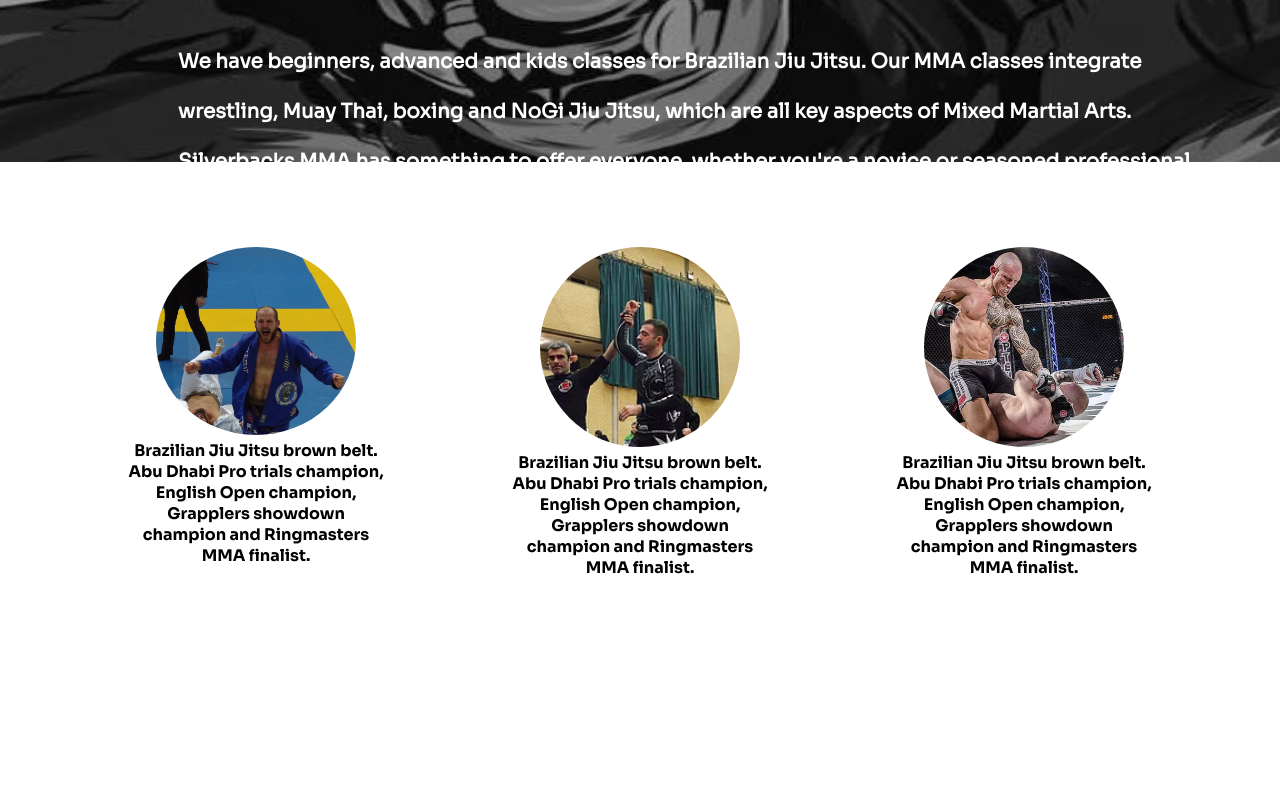
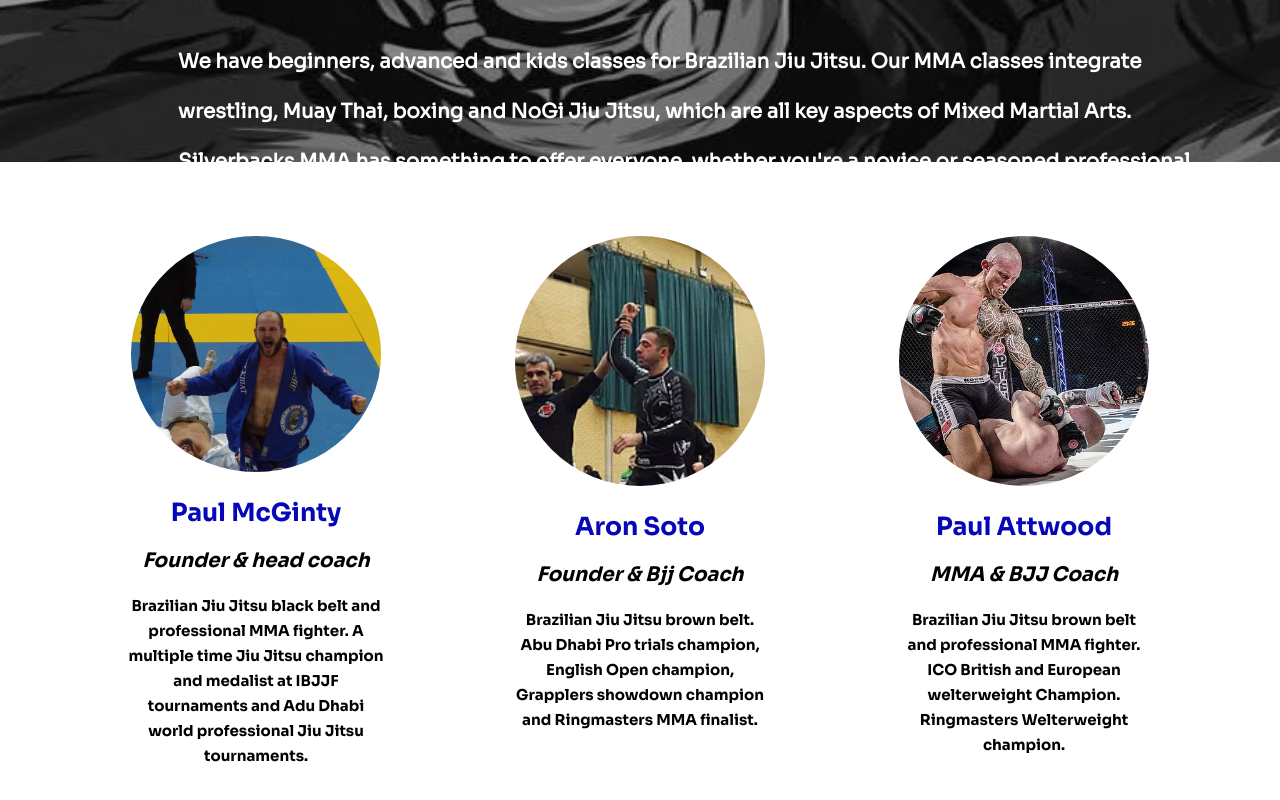
Before and after one commit to Petemc121/silverbacks-mma, a React (Create React App) app: page /about in a window 1280 px wide. Shown: the part 638-1438 px from the top of the page. Before the commit the page ends 1300 px from the top, so only its background shows below. Built offline with nearby package versions, Linux system fonts and the light colour scheme.

Commit message:
finished styling and added animation for instructor bios

```diff
--- a/src/App.css
+++ b/src/App.css
@@ -310,7 +310,7 @@ p {
 }
 
 #instructorListContainer {
-  height: 500px;
+  height: 700px;
   width: 100vw;
   display: flex;
   justify-content: center;
@@ -325,17 +325,42 @@ p {
 .instructorBio {
   width: 20%;
   text-align: center;
+  opacity: 0%;
+  transition: opacity 3s;
+}
+
+.instructorText {
+  margin: 20px 0px;
+}
+
+.instructorName {
+  font-size: 25px;
+  color: rgb(7, 7, 184);
+}
+
+.instructorTitle {
+  font-size: 20px;
+  font-weight: normal;
+  font-style: italic;
+}
+
+.bioDescription {
+  font-size: 15px;
+  line-height: 25px;
 }
 
 .bioImage {
   border-radius: 50%;
-  width: 200px;
+  width: 250px;
   height: auto;
 }
 
 @media (max-width: 950px) {
   .navigations {
     display: none;
+  }
+  .bioImage {
+    width: 200px;
   }
   #slider {
     height: 50vh;
@@ -532,4 +557,8 @@ p {
   .gorillaDescription-animation {
     animation: slideright 1s forwards;
   }
+
+  .instructorBio-animation {
+    opacity: 100%;
+  }
 }
--- /dev/null
+++ b/src/components/InstructorBio.tsx
@@ -0,0 +1,32 @@
+import React from "react";
+import { useInView } from "react-intersection-observer";
+
+interface instructorBioInput {
+  instructorBio: {
+    id: number;
+    image: string;
+    name: string;
+    title: string;
+    text: string;
+  };
+}
+
+export default function InstructorBio({ instructorBio }: instructorBioInput) {
+  const { ref, inView } = useInView();
+
+  return (
+    <div
+      ref={ref}
+      className={
+        +inView ? "instructorBio instructorBio-animation" : "instructorBio"
+      }
+    >
+      <img alt="Paul" className="bioImage" src={instructorBio.image}></img>
+      <div className="instructorText instructorName">{instructorBio.name}</div>
+      <div className="instructorText instructorTitle">
+        {instructorBio.title}
+      </div>
+      <div className="instructorText bioDescription">{instructorBio.text}</div>
+    </div>
+  );
+}
--- /dev/null
+++ b/src/components/InstructorBios.tsx
@@ -0,0 +1,24 @@
+import React from "react";
+import InstructorBio from "./InstructorBio";
+
+interface instructorBiosInput {
+  instructorBios: {
+    id: number;
+    image: string;
+    name: string;
+    title: string;
+    text: string;
+  }[];
+}
+
+export default function InstructorBios({
+  instructorBios,
+}: instructorBiosInput) {
+  return (
+    <>
+      {instructorBios.map((instructorBio) => {
+        return <InstructorBio instructorBio={instructorBio} />;
+      })}
+    </>
+  );
+}
--- a/src/pages/About.tsx
+++ b/src/pages/About.tsx
@@ -2,6 +2,7 @@ import React from "react";
 import Header from "../components/Header";
 import Gorilla from "../images/gorilla.png";
 import HeroImage from "../components/HeroImage";
+import InstructorBios from "../components/InstructorBios";
 import Aron from "../images/Aron.png";
 import Paul from "../images/paul.png";
 import GandP from "../images/GandP.png";
@@ -25,6 +26,32 @@ We have beginners, advanced and kids classes for Brazilian Jiu Jitsu. Our MMA cl
     imageContainerContent: "center",
   };
 
+  const instructorBios = [
+    {
+      id: 1,
+      image: Paul,
+      name: "Paul McGinty",
+      title: "Founder & head coach",
+      text: `Brazilian Jiu Jitsu black belt and professional MMA fighter. A multiple time Jiu Jitsu champion and medalist at IBJJF tournaments and Adu Dhabi world professional Jiu Jitsu tournaments.`,
+    },
+    {
+      id: 2,
+      image: Aron,
+      name: "Aron Soto",
+      title: "Founder & Bjj Coach",
+      text: `Brazilian Jiu Jitsu brown belt. Abu Dhabi Pro trials champion,
+        English Open champion, Grapplers showdown champion and Ringmasters
+        MMA finalist.`,
+    },
+    {
+      id: 3,
+      image: GandP,
+      name: "Paul Attwood",
+      title: "MMA & BJJ Coach",
+      text: `Brazilian Jiu Jitsu brown belt and professional MMA fighter. ICO  British and European welterweight Champion. Ringmasters Welterweight champion.`,
+    },
+  ];
+
   return (
     <div className="App">
       <div id="aboutHeaderSliderContainer">
@@ -35,30 +62,7 @@ We have beginners, advanced and kids classes for Brazilian Jiu Jitsu. Our MMA cl
       </div>
       <div id="instructorListContainer">
         <div className="instructorBios">
-          <div className="instructorBio">
-            <img alt="Paul" className="bioImage" src={Paul}></img>
-            <div className="bioDescription">
-              Brazilian Jiu Jitsu brown belt. Abu Dhabi Pro trials champion,
-              English Open champion, Grapplers showdown champion and Ringmasters
-              MMA finalist.
-            </div>
-          </div>
-          <div className="instructorBio">
-            <img alt="Aron" className="bioImage" src={Aron}></img>
-            <div className="bioDescription">
-              Brazilian Jiu Jitsu brown belt. Abu Dhabi Pro trials champion,
-              English Open champion, Grapplers showdown champion and Ringmasters
-              MMA finalist.
-            </div>
-          </div>
-          <div className="instructorBio">
-            <img alt="GandP" className="bioImage" src={GandP}></img>
-            <div className="bioDescription">
-              Brazilian Jiu Jitsu brown belt. Abu Dhabi Pro trials champion,
-              English Open champion, Grapplers showdown champion and Ringmasters
-              MMA finalist.
-            </div>
-          </div>
+          <InstructorBios instructorBios={instructorBios} />
         </div>
       </div>
     </div>
```
Also changed, not shown: src/images/Paul.webp (added).
